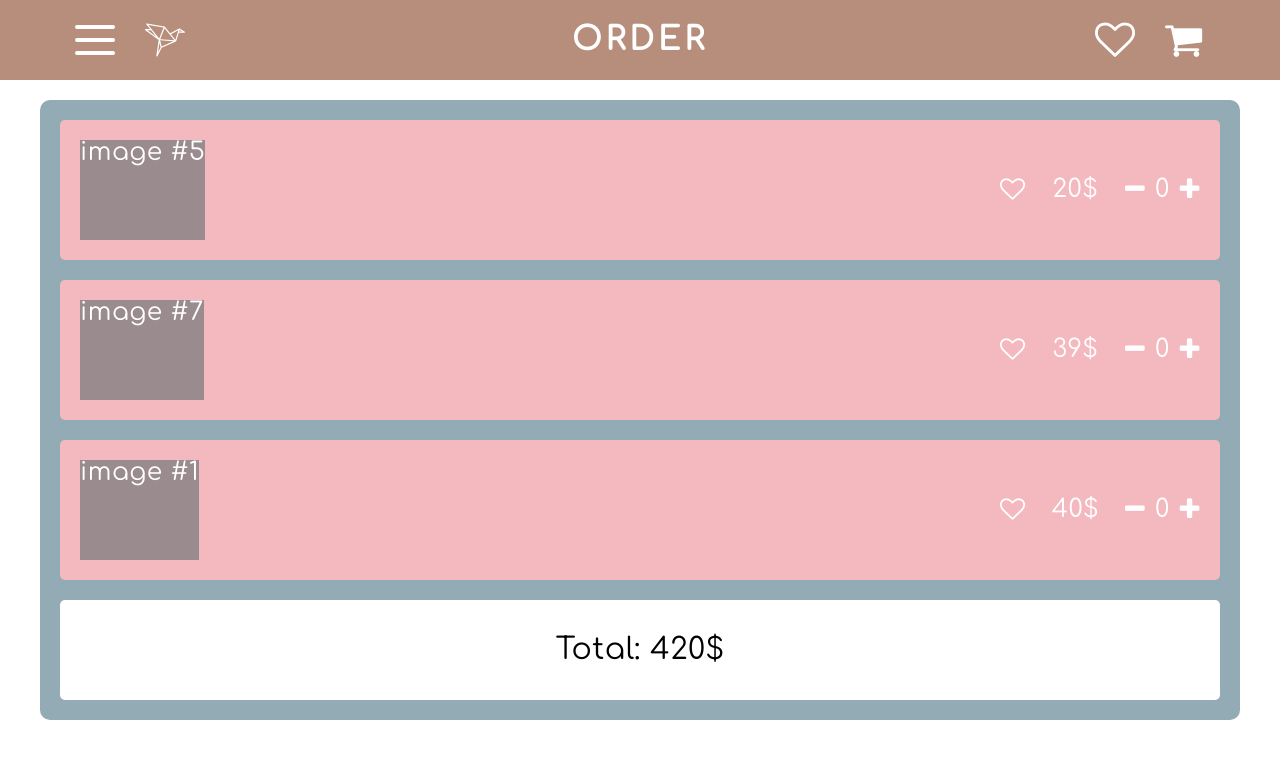
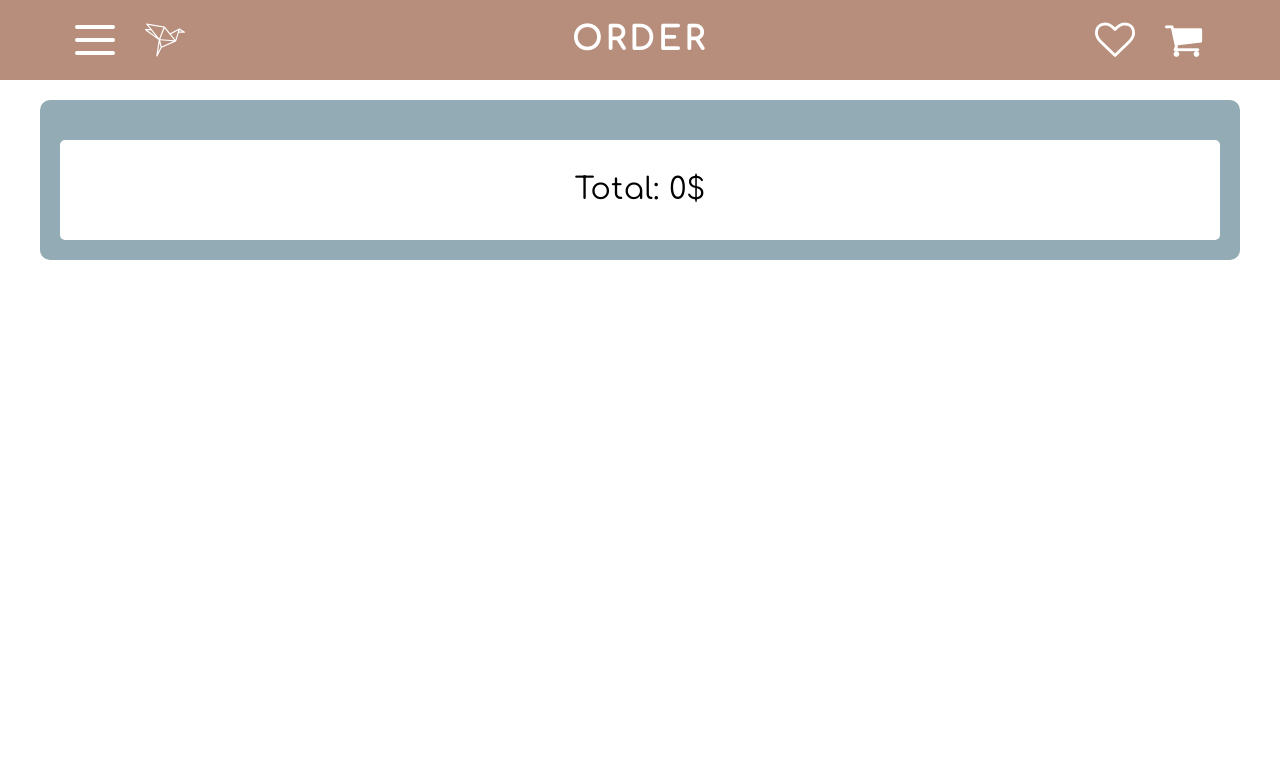
Before and after one commit to ihorvyshniakov/e-origami-shop-app, a React (Create React App) app: page /order in a window 1280 px wide. Shown: the top 758 px of the page. Built offline with nearby package versions, Linux system fonts and the light colour scheme.

Commit message:
- added status of each item for buttons "favorite","buy"; - added showing on favorites, order pages only chosen for this category items;

```diff
--- a/src/components/Favorites/Favorites.jsx
+++ b/src/components/Favorites/Favorites.jsx
@@ -8,7 +8,7 @@ const Favorites = () => {
 	return (
 		<>
 			{isShowOnPage.favorites.filterSort && <FilterSort/>}
-			<ItemsList/>
+			<ItemsList favorites={true}/>
 		</>
 	)
 }
--- a/src/components/Header/Header.jsx
+++ b/src/components/Header/Header.jsx
@@ -38,9 +38,9 @@ const Header = () => {
 					</NavLink>
 					<NavLink to='/order'>
 						<i className="fa fa-shopping-cart hover addedItem" aria-hidden="true"></i>
-						{globalContext.orderCounter > 0 && (
+						{globalContext.ordersList.length > 0 && (
 							<div className="counter">{
-								globalContext.orderCounter<10 ? globalContext.orderCounter : '9+'
+								globalContext.ordersList.length<10 ? globalContext.ordersList.length : '9+'
 							}</div>
 						)}
 
--- a/src/components/Helpers/Context/Context.jsx
+++ b/src/components/Helpers/Context/Context.jsx
@@ -3,20 +3,20 @@ import React, {useState} from 'react';
 import { sortOptions, viewOptions } from '../Constants/constants';
 
 export const ViewContextProvider = ({children}) => {
-	const [orderCounter, setOrderCounter] = useState(0);
 	const [sortType, setSortType] = useState(sortOptions.lowFirst);
 	const [viewType, setViewType] = useState(viewOptions.little);
 	const [likedList, setLikedList] = useState([]);
+	const [ordersList, setOrdersList] = useState([]);
 
 	const globalContext = {
-		orderCounter,
-		setOrderCounter,
 		sortType,
 		setSortType,
 		viewType,
 		setViewType,
 		likedList,
 		setLikedList,
+		ordersList,
+		setOrdersList,
 	};
 	return (
 		<GlobalContext.Provider value={globalContext}>
--- a/src/components/Home/Home.jsx
+++ b/src/components/Home/Home.jsx
@@ -8,7 +8,7 @@ const Home = () => {
 	return (
 		<>
 			{isShowOnPage.home.filterSort && <FilterSort />}
-			<ItemsList/>
+			<ItemsList home={true}/>
 		</>
 	)
 }
--- a/src/components/ItemsList/ItemsList.css
+++ b/src/components/ItemsList/ItemsList.css
@@ -86,6 +86,16 @@
           user-select: none;
 }
 
+.list .item .buttons .order i {
+  display: inline-block;
+  width: 26px;
+  height: 22px;
+}
+
+.list .item .buttons .order .fa-shopping-basket {
+  font-size: 22px;
+}
+
 .list:not(.line) .item .fa {
   font-size: 25px;
 }
--- a/src/components/ItemsList/ItemsList.jsx
+++ b/src/components/ItemsList/ItemsList.jsx
@@ -6,17 +6,10 @@ import { posts } from '../Helpers/Data';
 
 import './ItemsList.css';
 
-const ItemsList = ({isShowForOrder}) => {
+// TODO: Refactor this code, cause using component inside component
+
+const ItemsList = ({isShowForOrder, home, favorites, order}) => {
 	const globalContext = useContext(GlobalContext);
-
-	const plusOrderHandler = () => {
-		globalContext.setOrderCounter((prev)=>++prev)
-	}
-	const minusOrderHandler = () => {
-		globalContext.setOrderCounter((prev)=>{
-			return prev>0 ? --prev : prev
-		})
-	}
 
 	const likesListHandler = (el) => {
 		// if there's no such item -> add it
@@ -29,29 +22,39 @@ const ItemsList = ({isShowForOrder}) => {
 		}
 	}
 
-	console.log(globalContext.likedList)
+	const ordersListHandler = (el) => {
+		// if there's no such item -> add it
+		if(!globalContext.ordersList.some(item => item.id == el.id)){
+			globalContext.setOrdersList([...globalContext.ordersList, el]);
+		} else {
+			// otherwise -> remove it
+			let filteredList = globalContext.ordersList.filter(item => item.id != el.id);
+			globalContext.setOrdersList(filteredList);
+		}
+	}
 
-	const sortArray = (array) => {
+	const showArrayOfElements = (array) => {
 		return array.map(el => (
 			<div className="item r5">
 				<div className="img">image #{el.id}</div>
 				<div className="buttons">
 					<div className={`favorite ${el.favorite ? 'added' : 'removed'}`}>
-						<i className="fa fa-heart-o hover active"
-							onClick={() => likesListHandler(el)}
-							aria-hidden="true"></i>
-						<i className="fa fa-heart hover"
+						<i className={`fa fa-heart${
+							globalContext.likedList.some(item => item.id == el.id)
+							? ''
+							: '-o'
+						} hover active`}
 							onClick={() => likesListHandler(el)}
 							aria-hidden="true"></i>
 					</div>
 					<p className="price">{el.price}$</p>
 					<div className="order">
-						<i className="fa fa-minus hover"
-							onClick={minusOrderHandler}
-							aria-hidden="true"></i>
-						<p className="counter">0</p>
-						<i className="fa fa-plus hover"
-							onClick={plusOrderHandler}
+						<i className={`fa fa-${
+							globalContext.ordersList.some(item => item.id == el.id)
+							? order ? 'times' : 'shopping-cart'
+							: 'shopping-basket'
+						} hover`}
+							onClick={() => ordersListHandler(el)}
 							aria-hidden="true"></i>
 					</div>
 				</div>
@@ -59,12 +62,22 @@ const ItemsList = ({isShowForOrder}) => {
 		))
 	}
 
+	const ChoosePage = () => {
+		if(home){
+			return globalContext.sortType === sortOptions.lowFirst
+				? showArrayOfElements(posts.sort((a,b) => a.price - b.price))
+				: showArrayOfElements(posts.sort((a,b) => b.price - a.price))
+		} else if(favorites){
+			return showArrayOfElements(globalContext.likedList)
+		} else if(order){
+			return showArrayOfElements(globalContext.ordersList)
+		}
+	}
+
 	return (
 		// just add class "line" for order page
 		<div className={`list scroll ${globalContext.viewType == viewOptions.little ? 'little' : 'many'} ${isShowForOrder && 'line'}`}>
-			{globalContext.sortType === sortOptions.lowFirst
-				? sortArray(posts.sort((a,b) => a.price - b.price))
-				: sortArray(posts.sort((a,b) => b.price - a.price))}
+			<ChoosePage/>
 		</div>
 	)
 }
--- a/src/components/Order/Order.jsx
+++ b/src/components/Order/Order.jsx
@@ -1,18 +1,25 @@
-import React from 'react';
-import {isShowOnPage} from '../Helpers/Constants/constants';
+import React, { useContext } from 'react';
 
 import './Order.css';
 
+import {isShowOnPage} from '../Helpers/Constants/constants';
 import FilterSort from '../FilterSort/FilterSort';
 import ItemsList from '../ItemsList/ItemsList';
+import { GlobalContext } from '../Helpers/Context/Context';
 
 const Order = () => {
+	const globalContext = useContext(GlobalContext);
+
 	return (
 		<>
 			{isShowOnPage.order.filterSort && <FilterSort/>}
-			<ItemsList isShowForOrder={true}/>
+			<ItemsList isShowForOrder={true} order={true}/>
 			<div className="total r5">
-				<pre className="text">Total: <span className="value">420</span>$</pre>
+				<pre className="text">Total: <span className="value">{
+					globalContext.ordersList.reduce((sum, el) => {
+						return sum + el.price
+					}, 0)
+				}</span>$</pre>
 			</div>
 		</>
 	)
```
Also changed, not shown: src/components/ItemsList/ItemsList.scss (+12 -0 lines), 1 other file (tests, documents, lock files or other folders).
